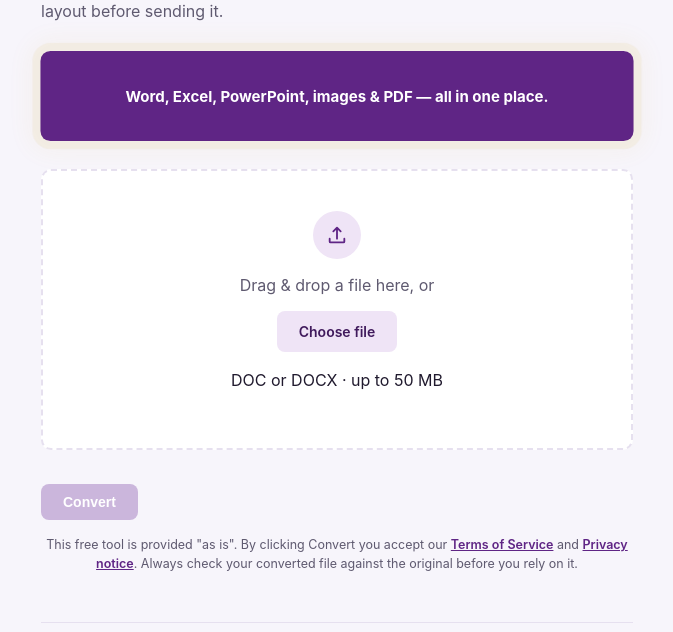
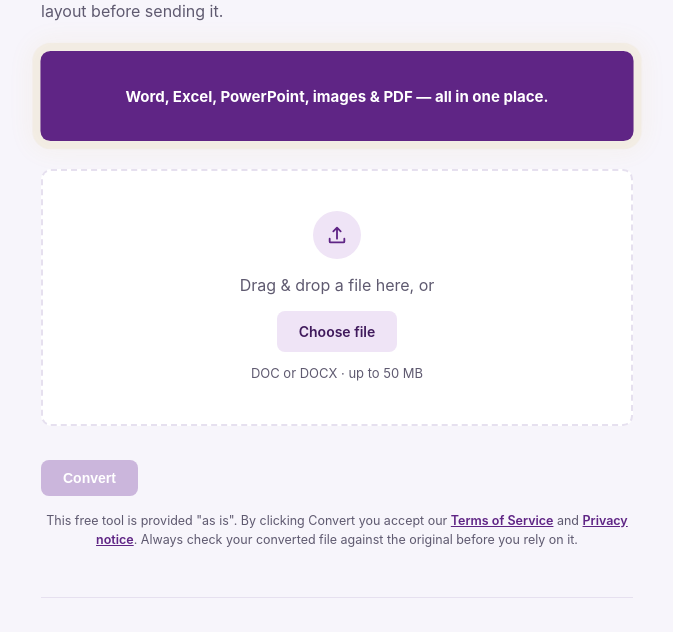
Before and after one commit to khshahid1970/kuickkonvert, a Flask app: page /tools/word-to-pdf in a window 1280 px wide. Shown: the part 293-925 px from the top of the page, without its empty margins (303-976 px from the left). Run offline with Flask 3, Linux system fonts and the light colour scheme; some libraries are stand-ins or nearby versions.

Commit message:
Style for the upload limits line
Style for the upload limits line

```diff
--- a/static/css/style.css
+++ b/static/css/style.css
@@ -782,6 +782,13 @@ body {
   margin: 0 0 14px;
 }
 
+/* Accepted types and limits under the Choose button (Package 1, 16 Oct 2026) */
+.upload-limits {
+  color: var(--color-text-muted);
+  font-size: 13px;
+  margin: 12px 0 0;
+}
+
 .btn {
   display: inline-block;
   padding: 10px 22px;
```
